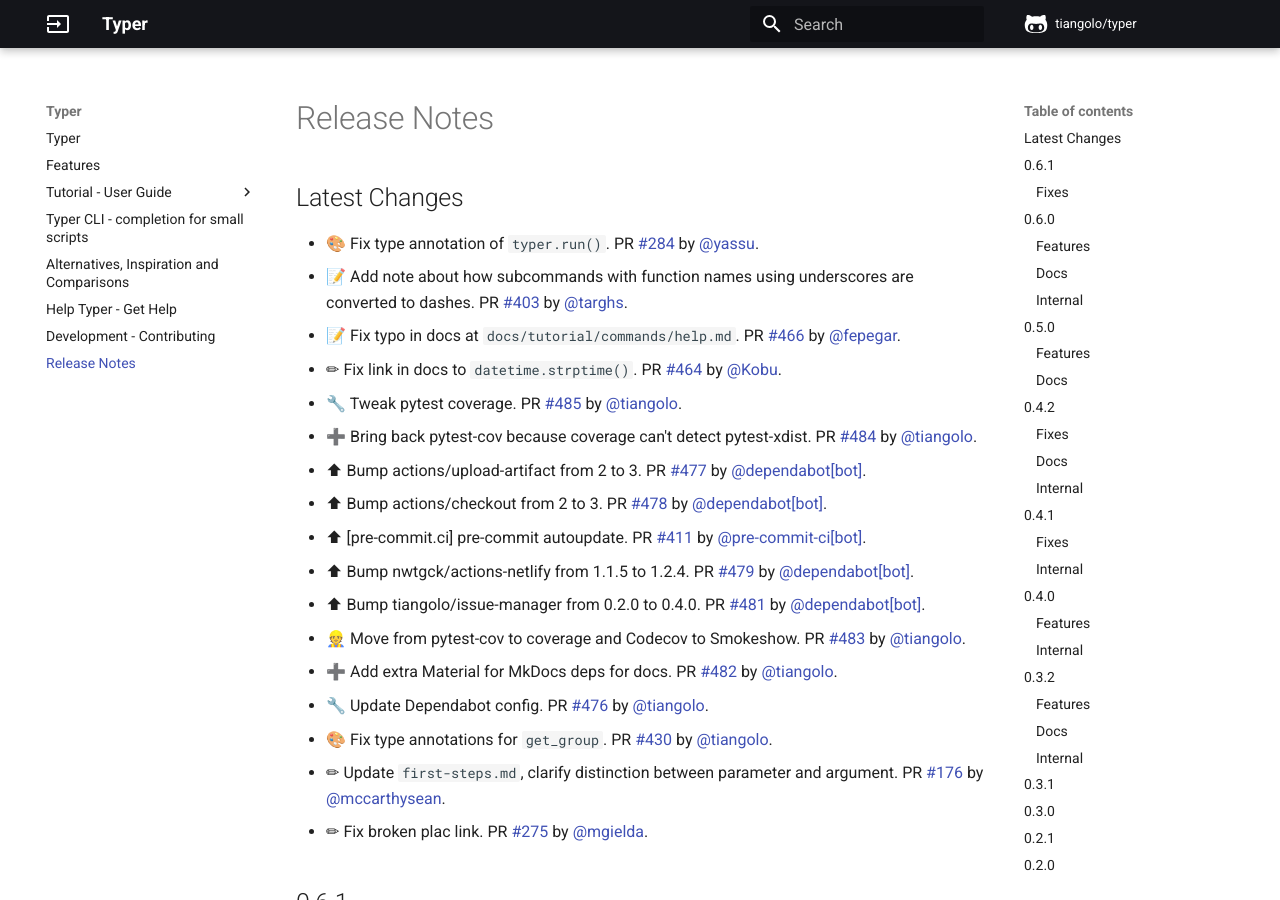
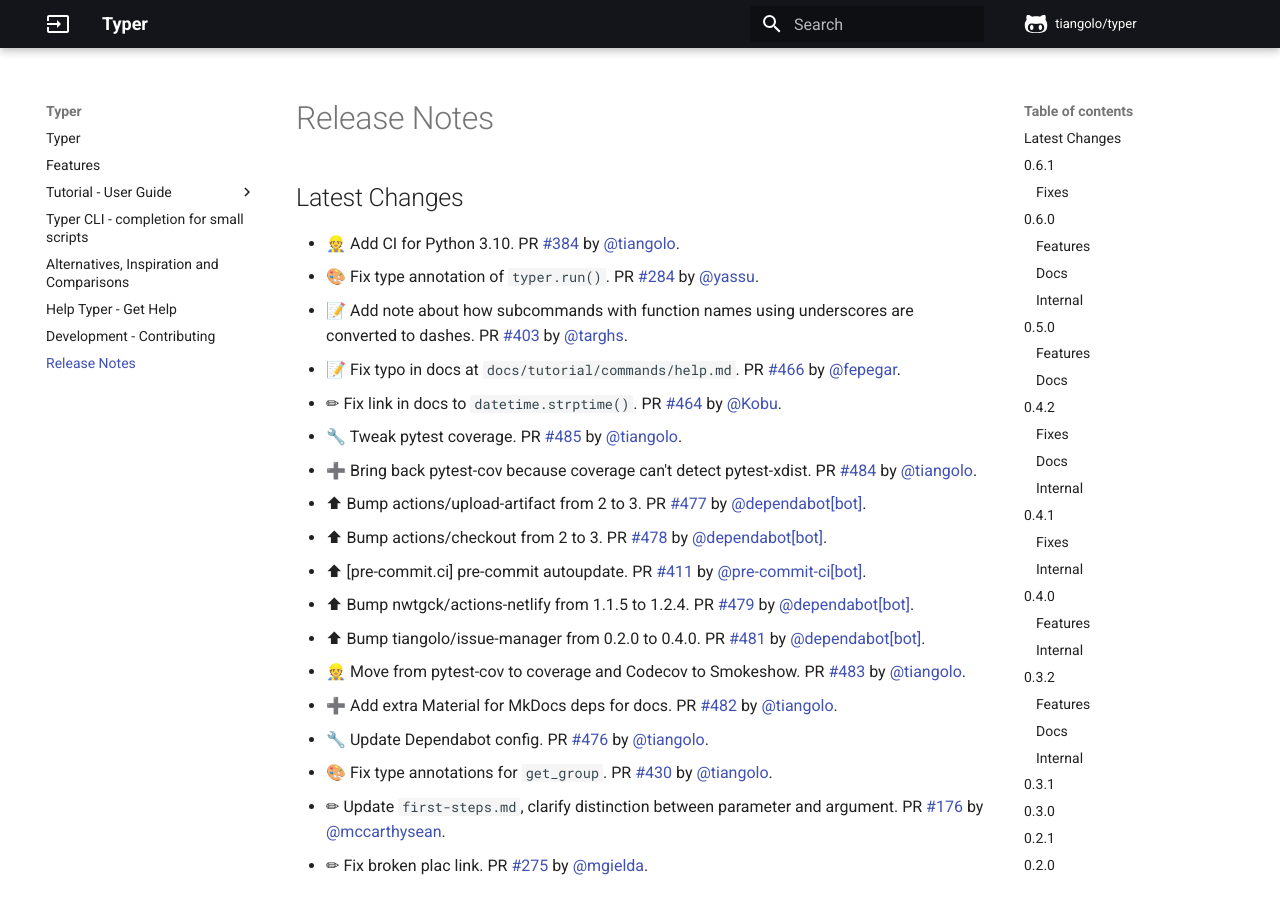
Before and after one commit to RED0731/red_pythonTyper, an MkDocs documentation site: the page built from docs/release-notes.md, in a window 1280 px wide and 900 px high. Built offline with MkDocs 1.6.1 and Material for MkDocs 9.7.7, drawn with Linux system fonts in a browser that asks for light colours; comment, search, counter and statistics services are not loaded.

Commit message:
📝 Update release notes

```diff
--- a/docs/release-notes.md
+++ b/docs/release-notes.md
@@ -1,5 +1,6 @@
 ## Latest Changes
 
+* 👷 Add CI for Python 3.10. PR [#384](https://github.com/tiangolo/typer/pull/384) by [@tiangolo](https://github.com/tiangolo).
 * 🎨 Fix type annotation of `typer.run()`. PR [#284](https://github.com/tiangolo/typer/pull/284) by [@yassu](https://github.com/yassu).
 * 📝 Add note about how subcommands with function names using underscores are converted to dashes. PR [#403](https://github.com/tiangolo/typer/pull/403) by [@targhs](https://github.com/targhs).
 * 📝 Fix typo in docs at `docs/tutorial/commands/help.md`. PR [#466](https://github.com/tiangolo/typer/pull/466) by [@fepegar](https://github.com/fepegar).
```
